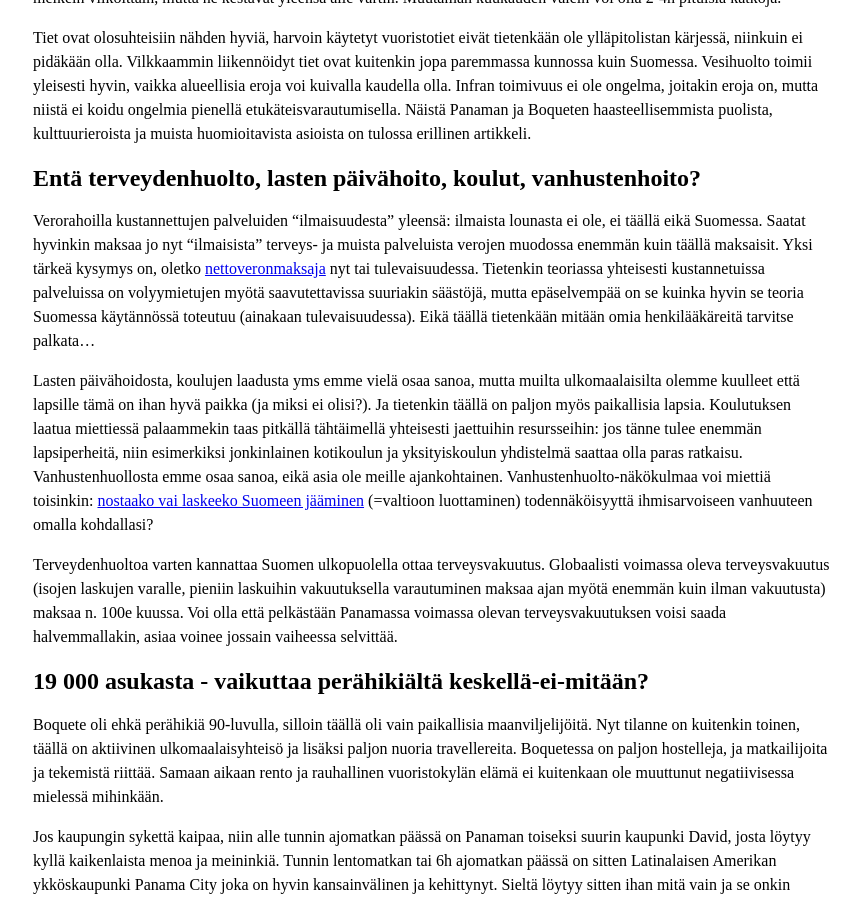
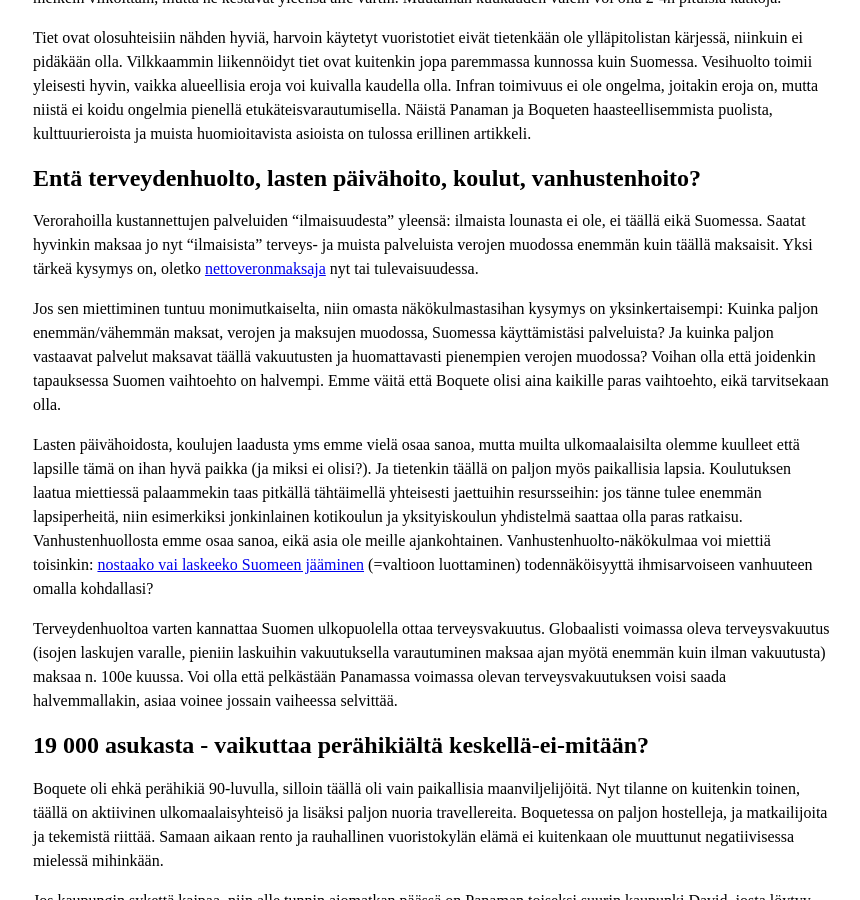
Before and after one commit to pitkonaarinparatiisi/pitkonaarinparatiisi.github.io, a Jekyll site: the page built from UseinKysytytKysymykset.md, in a window 1280 px wide and 900 px high, scrolled down 1498 px. Shown: the whole window, without its empty margins (207-1067 px from the left). Built offline with Jekyll 4.4.1, drawn with Linux system fonts in a browser that asks for light colours; our own code applies the rules of GitHub Pages for plain Markdown files.

Commit message:
Update UseinKysytytKysymykset.md

```diff
--- a/UseinKysytytKysymykset.md
+++ b/UseinKysytytKysymykset.md
@@ -42,7 +42,9 @@ Tiet ovat olosuhteisiin nähden hyviä, harvoin käytetyt vuoristotiet eivät ti
 
 ## Entä terveydenhuolto, lasten päivähoito, koulut, vanhustenhoito?
 
-Verorahoilla kustannettujen palveluiden "ilmaisuudesta" yleensä: ilmaista lounasta ei ole, ei täällä eikä Suomessa. Saatat hyvinkin maksaa jo nyt "ilmaisista" terveys- ja muista palveluista verojen muodossa enemmän kuin täällä maksaisit. Yksi tärkeä kysymys on, oletko [nettoveronmaksaja](https://cosiddetto.blogspot.com/2016/06/kuka-on-nettoveronmaksaja.html) nyt tai tulevaisuudessa. Tietenkin teoriassa yhteisesti kustannetuissa palveluissa on volyymietujen myötä saavutettavissa suuriakin säästöjä, mutta epäselvempää on se kuinka hyvin se teoria Suomessa käytännössä toteutuu (ainakaan tulevaisuudessa). Eikä täällä tietenkään mitään omia henkilääkäreitä tarvitse palkata...
+Verorahoilla kustannettujen palveluiden "ilmaisuudesta" yleensä: ilmaista lounasta ei ole, ei täällä eikä Suomessa. Saatat hyvinkin maksaa jo nyt "ilmaisista" terveys- ja muista palveluista verojen muodossa enemmän kuin täällä maksaisit. Yksi tärkeä kysymys on, oletko [nettoveronmaksaja](https://cosiddetto.blogspot.com/2016/06/kuka-on-nettoveronmaksaja.html) nyt tai tulevaisuudessa.
+
+Jos sen miettiminen tuntuu monimutkaiselta, niin omasta näkökulmastasihan kysymys on yksinkertaisempi: Kuinka paljon enemmän/vähemmän maksat, verojen ja maksujen muodossa, Suomessa käyttämistäsi palveluista? Ja kuinka paljon vastaavat palvelut maksavat täällä vakuutusten ja huomattavasti pienempien verojen muodossa? Voihan olla että joidenkin tapauksessa Suomen vaihtoehto on halvempi. Emme väitä että Boquete olisi aina kaikille paras vaihtoehto, eikä tarvitsekaan olla.
 
 Lasten päivähoidosta, koulujen laadusta yms emme vielä osaa sanoa, mutta muilta ulkomaalaisilta olemme kuulleet että lapsille tämä on ihan hyvä paikka (ja miksi ei olisi?). Ja tietenkin täällä on paljon myös paikallisia lapsia. Koulutuksen laatua miettiessä palaammekin taas pitkällä tähtäimellä yhteisesti jaettuihin resursseihin: jos tänne tulee enemmän lapsiperheitä, niin esimerkiksi jonkinlainen kotikoulun ja yksityiskoulun yhdistelmä saattaa olla paras ratkaisu. Vanhustenhuollosta emme osaa sanoa, eikä asia ole meille ajankohtainen. Vanhustenhuolto-näkökulmaa voi miettiä toisinkin: [nostaako vai laskeeko Suomeen jääminen](https://yle.fi/uutiset/3-9834240 "Muistisairas kuoli aliravitsemukseen Hangossa") (=valtioon luottaminen) todennäköisyyttä ihmisarvoiseen vanhuuteen omalla kohdallasi?
 
```
